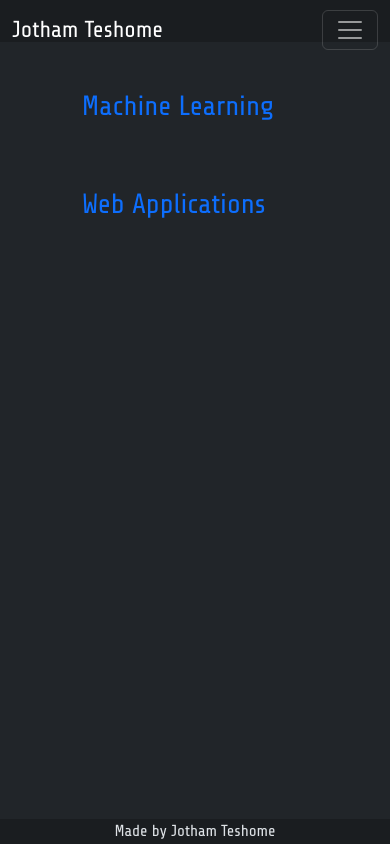
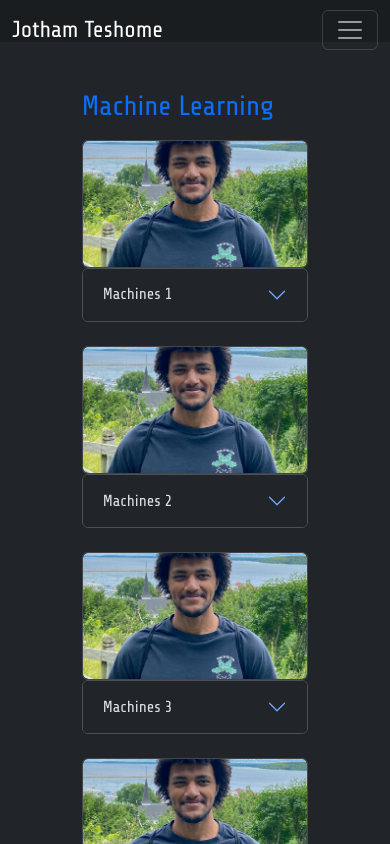
Before and after one commit to jothamteshome/NextJS-Portfolio-Website, a Next.js app: page /projects in a window 390 px wide. Shown: the top 844 px of the page. Built offline with nearby package versions, Linux system fonts and the light colour scheme.

Commit message:
Created ProjectCards and supplied animations for them

```diff
--- a/src/app/projects/page.js
+++ b/src/app/projects/page.js
@@ -1,11 +1,104 @@
 "use client"
+import styles from './projects_page.module.css';
 
-import { route_page_variant } from '@/constants/animationVariants';
+import {
+    route_page_variant,
+    projects__page_project_card_variant,
+    projects__page_project_card_overlay_variant
+} from '@/constants/animationVariants';
+
+import { projectItems } from '@/constants/profileConstants';
 import { motion } from 'framer-motion';
 
+import Accordion from 'react-bootstrap/Accordion';
+import Card from 'react-bootstrap/Card';
+import Col from 'react-bootstrap/Col';
 import Container from 'react-bootstrap/Container';
 import ContentSection from '@/components/ContentSection';
+import Row from 'react-bootstrap/Row';
 
+
+/**
+ * Represents the accordion describing details about a project that
+ * appears on below the image when pages are small
+ * @param {object} props - The props object
+ * @param {object} project - An object containing information about a give project
+ * @returns {JSX.Element} An accordion containing the name, description, and
+ * additional details of where to find a project
+ */
+const ProjectCardAccordionDescription = function ({ project }) {
+    return (
+        <Accordion defaultActiveKey={0} className='d-block d-md-none'>
+            <Accordion.Item eventKey={1}>
+                <Accordion.Header>{project.name}</Accordion.Header>
+                <Accordion.Body>{project.description}</Accordion.Body>
+            </Accordion.Item>
+        </Accordion>
+    );
+};
+
+
+/**
+ * Represents the overlay describing details about a project that
+ * appears on hover when the page is large
+ * @param {object} props - The props object
+ * @param {object} project - An object containing information about a give project
+ * @returns {JSX.Element} An card image overlay containing the name, description, and
+ * additional details of where to find a project
+ */
+const ProjectCardOverlayDescription = function ({ project }) {
+    return (
+        <motion.div
+            variants={projects__page_project_card_overlay_variant}
+            className='d-none d-md-block'
+        >
+            <Card.ImgOverlay className='bg-dark bg-opacity-50'>
+                <Card.Title>{project.name}</Card.Title>
+                <Card.Text>{project.description}</Card.Text>
+            </Card.ImgOverlay>
+        </motion.div>
+    );
+};
+
+
+/**
+ * Represents a project card with a description that displays on hover when
+ * page is large and in an accordion when pages are small
+ * @param {object} props - The props object
+ * @param {object} project - An object containing information about a given project
+ * @returns {JSX.Element} A column element to display a project and its description
+ */
+const ProjectCard = function ({ project }) {
+    return (
+        <Col className={styles.project_card}>
+            <motion.div variants={projects__page_project_card_variant} initial="initial" whileHover="hover" animate="initial">
+                <Card className="ratio ratio-16x9 h-100 w-100 overflow-hidden">
+                    <Card.Img alt="machines" src={project.image} className='w-100 h-100 object-fit-cover' rounded />
+                    <ProjectCardOverlayDescription project={project}/>
+                </Card>
+
+                <ProjectCardAccordionDescription project={project}/>
+            </motion.div>
+        </Col>
+    );
+};
+
+
+/**
+ * Represents a list containing multiple project cards
+ * @returns {JSX.Element} A row containing multiple descriptive project cards
+ */
+const ProjectCardList = function () {
+    return (
+        <Row xl={3} md={2} xs={1} className='gy-4'>
+            {
+                projectItems.map((project, i) => (
+                    <ProjectCard key={i} project={project}  />
+                ))
+            }
+        </Row>
+    );
+}
 
 
 /**
@@ -21,6 +114,7 @@ const ProjectsPage = function () {
                 animate="animate"
             >
                 <ContentSection section_title="Machine Learning">
+                    <ProjectCardList />
                 </ContentSection>
 
                 <ContentSection section_title="Web Applications">
--- /dev/null
+++ b/src/app/projects/projects_page.module.css
@@ -0,0 +1,3 @@
+.project_card {
+    height: min(13rem, 100%);
+}
--- a/src/constants/animationVariants.js
+++ b/src/constants/animationVariants.js
@@ -160,3 +160,29 @@ export const contact__page_contact_info_variant = {
         }
     }
 }
+
+
+/**
+ * Animation variant for ProjectsPage ProjectCard to act as parent for ProjectCardOverlayDescription
+ */
+export const projects__page_project_card_variant = {
+    initial: {},
+    hover: {}
+}
+
+
+/**
+ * Animation variant for ProjectsPage ProjectCardOverlayDescription to allow visibility on hover
+ */
+export const projects__page_project_card_overlay_variant = {
+    initial: {
+        y: "100%",
+        visibility: "hidden",
+        transition: { duration: 0.6 }
+    },
+    hover: {
+        y: "0%",
+        visibility: "visible",
+        transition: { duration: 0.6 }
+    }
+}
--- a/src/constants/profileConstants.js
+++ b/src/constants/profileConstants.js
@@ -31,6 +31,17 @@ export const skills = [
     { name: "Pytorch", icon: "https://cdn.jsdelivr.net/gh/devicons/devicon@latest/icons/pytorch/pytorch-original.svg" },
     { name: "NextJS", icon: "https://cdn.jsdelivr.net/gh/devicons/devicon@latest/icons/nextjs/nextjs-original.svg" },
     { name: "TensorFlow", icon: "https://cdn.jsdelivr.net/gh/devicons/devicon@latest/icons/tensorflow/tensorflow-original.svg" }
+];
+
+
+/**
+ * List containing projects I have worked on
+ */
+export const projectItems = [
+    { name: "Machines 1", description: "New Desc....", image: "/images/jotham-teshome.jpg"},
+    { name: "Machines 2", description: "New Desc....", image: "/images/jotham-teshome.jpg"},
+    { name: "Machines 3", description: "New Desc....", image: "/images/jotham-teshome.jpg"},
+    { name: "Machines 4", description: "New Desc....", image: "/images/jotham-teshome.jpg"}
 ];
 
 
```
Also changed, not shown: src/app/projects/projects_page.module.scss (deleted).
